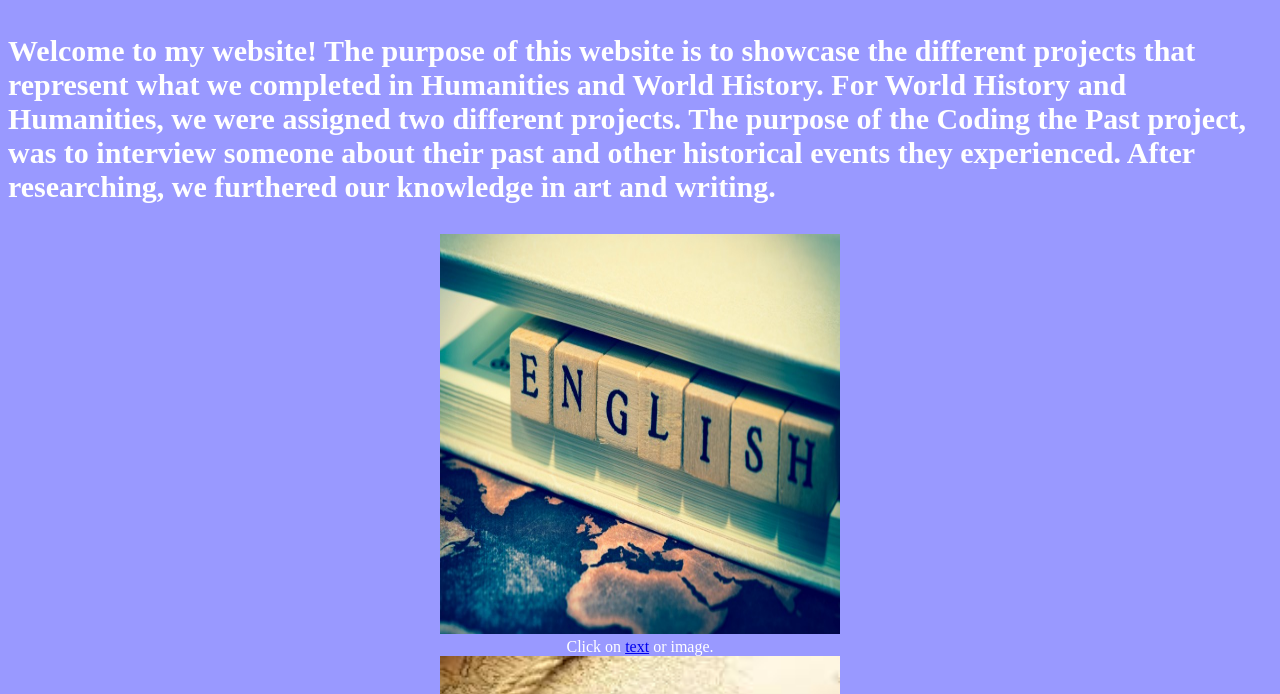
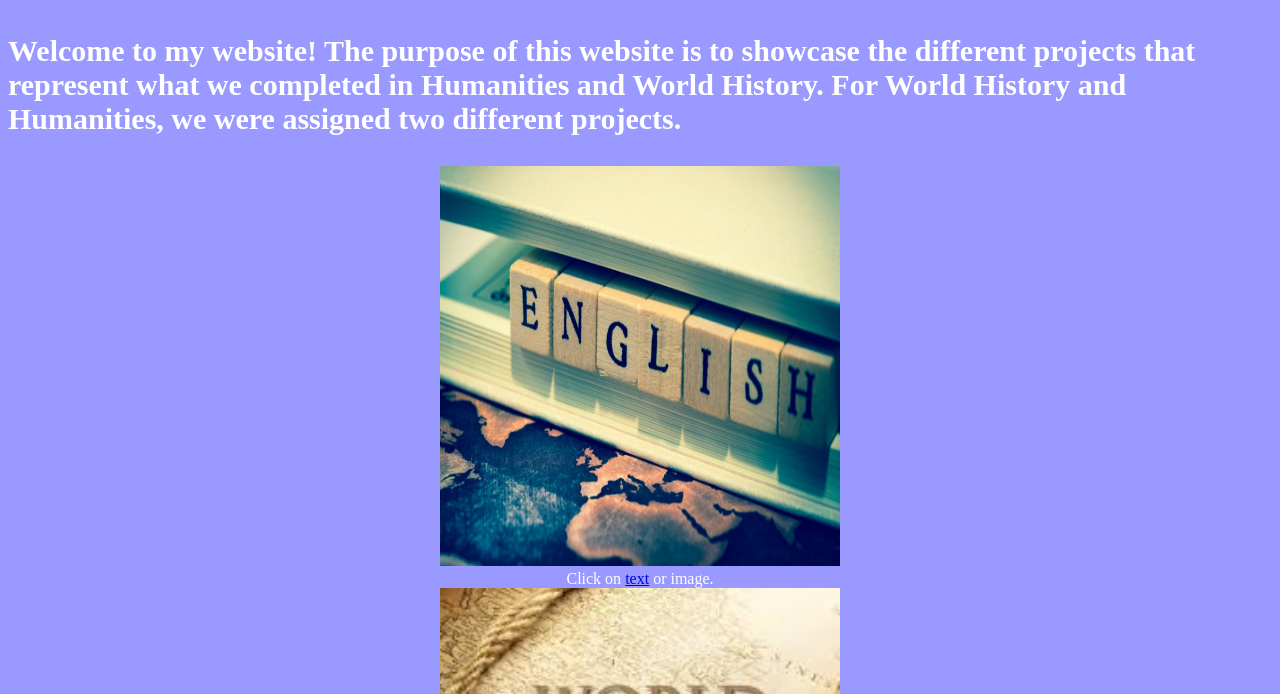
Before and after one commit to melodeealvarado/exhibition, a plain HTML site: page index.html in a window 1280 px wide. Shown: the part 106-800 px from the top of the page. Drawn offline with Linux system fonts and the light colour scheme.

Commit message:
Add files via upload

```diff
--- a/index.html
+++ b/index.html
@@ -7,7 +7,7 @@
 		<header>
 			<h1> Coding The Past! </h1>
 		</header>
-		<p style="Garamond"> Welcome to my website! The purpose of this website is to showcase the different projects that represent what we completed in Humanities and World History. For World History and Humanities, we were assigned two different projects. The purpose of the Coding the Past project, was to interview someone about their past and other historical events they experienced. After researching, we furthered our knowledge in art and writing.</p>
+		<p style="Garamond"> Welcome to my website! The purpose of this website is to showcase the different projects that represent what we completed in Humanities and World History. For World History and Humanities, we were assigned two different projects.</p>
 			<center><a href="noel.html"><img src="images/english.jpg" width="400" height="400"></a></center>
 			<center><font size="3" font color="white">Click on <a href="daramola.html">text</a> or image.</font><center>
 			<center><a href="daramola.html"><img src="images/worldhistory.jpg" width="400" height="400"></a></center>
```
